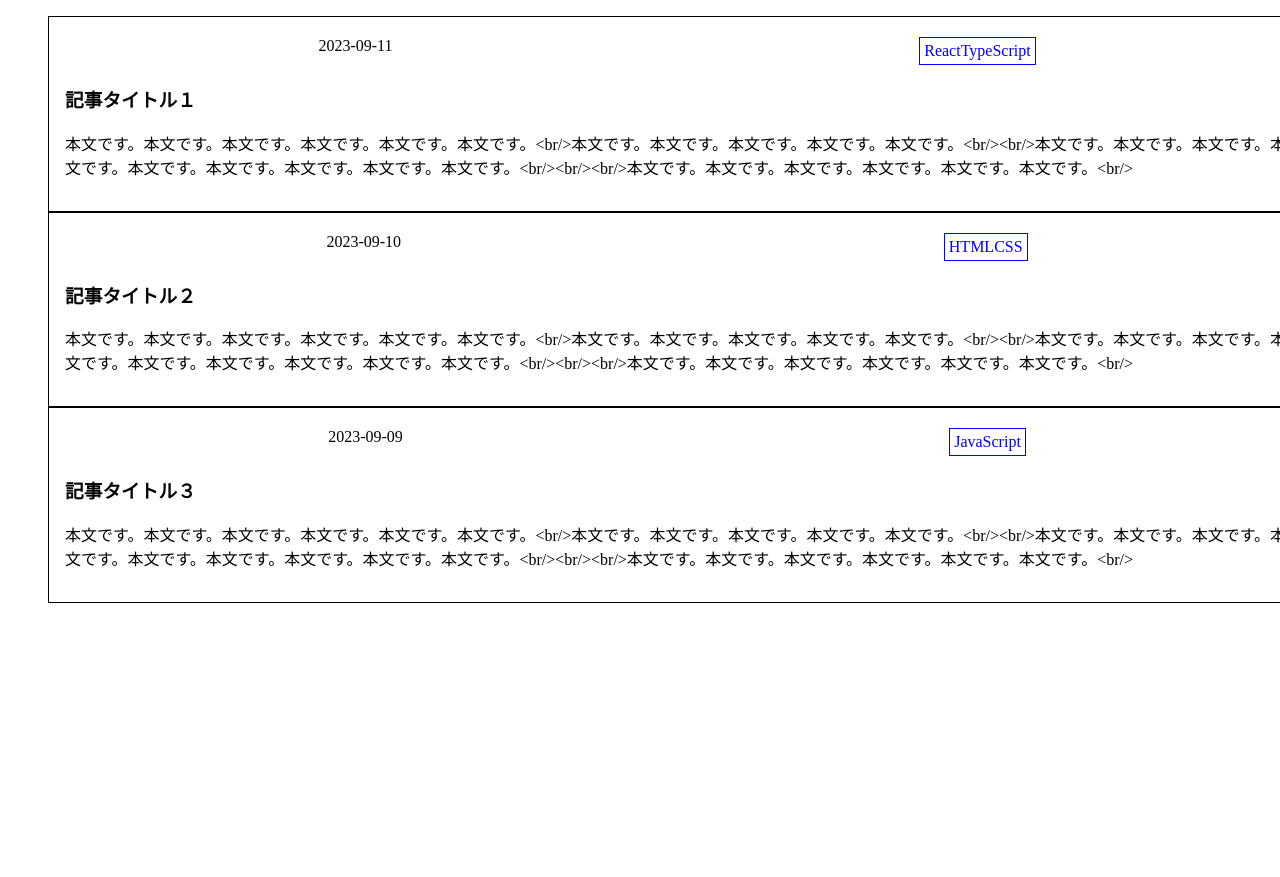
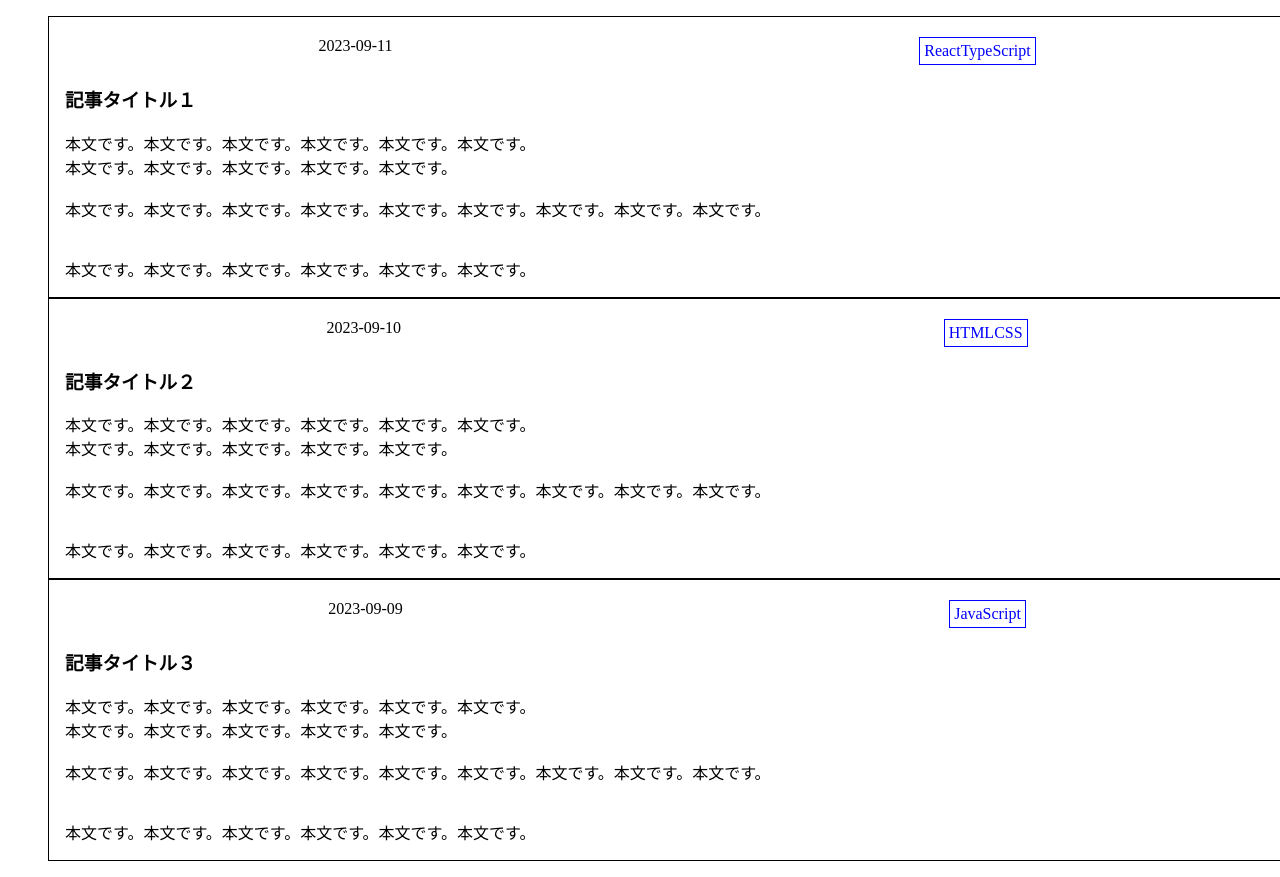
Before and after one commit to KurataniAsami/feature-task1, a React (Create React App) app: page / in a window 1280 px wide. Shown: the top 877 px of the page. Before the commit the page ends 800 px from the top, so only its background shows below. Built offline with nearby package versions, Linux system fonts and the light colour scheme.

Commit message:
App.jsの内容を変更

```diff
--- a/src/App.js
+++ b/src/App.js
@@ -13,7 +13,9 @@ export default function App({ posts }) {
             </div>
 
             <h3>{post.title}</h3>
-            <p>{post.content}</p>
+            <div className='line-clamp'>
+              <div dangerouslySetInnerHTML={{__html:post.content}} />
+            </div>
           </li>
         ))}
       </ul>
```
